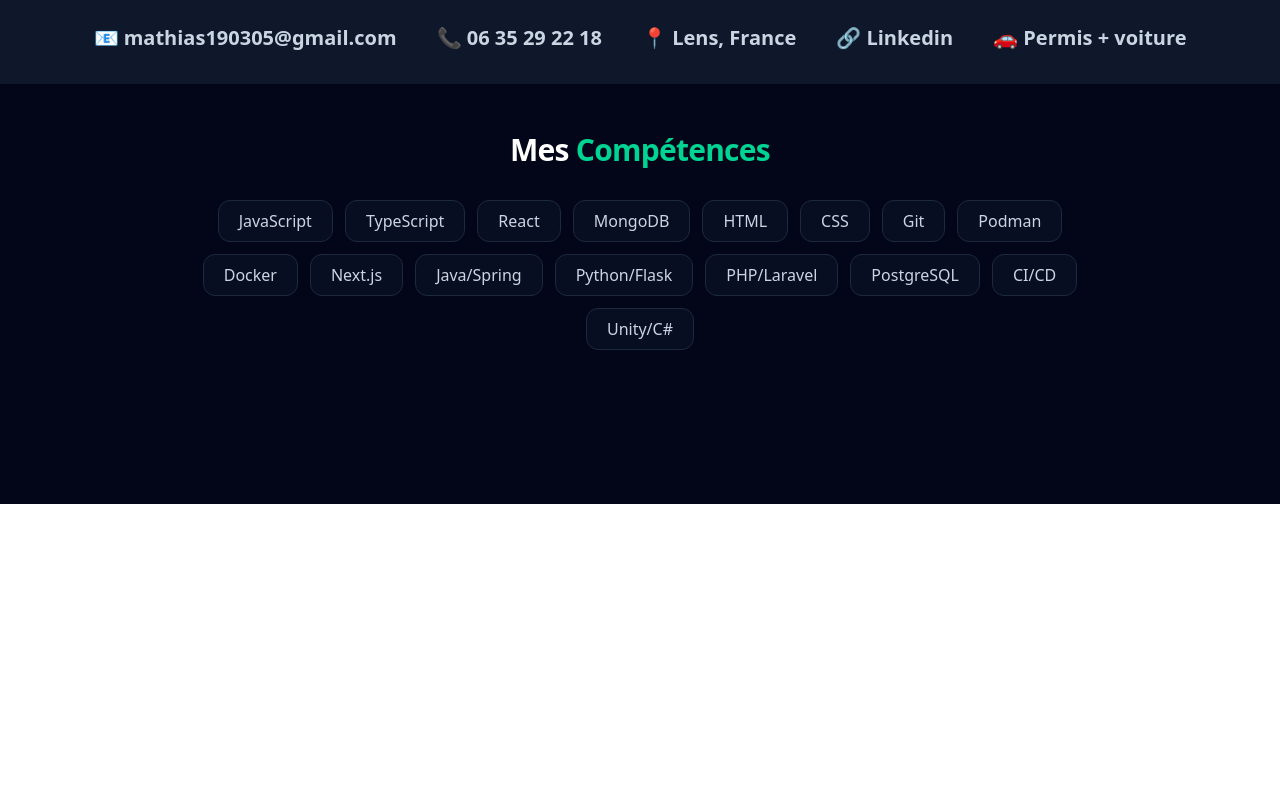
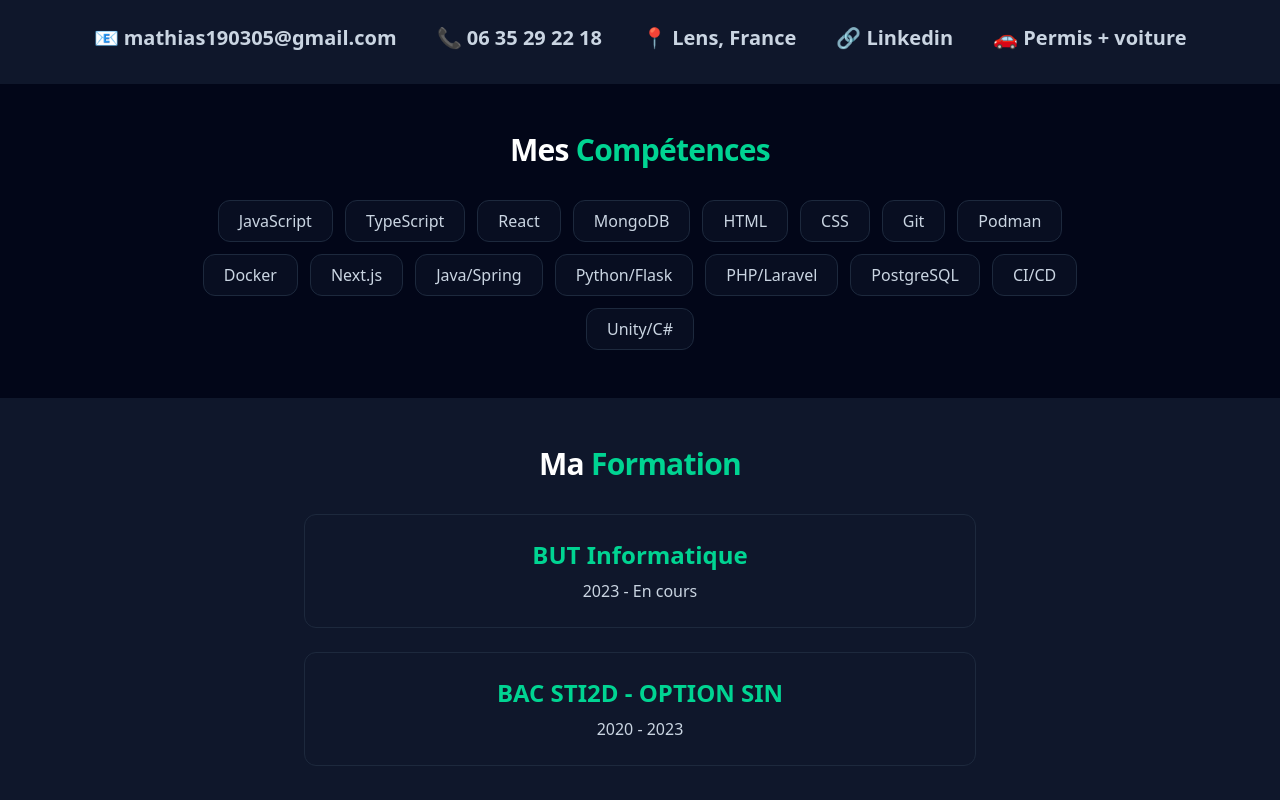
Before and after one commit to Mathias92-cmd/morel-mathias.github.io, a Next.js app: page /morel-mathias.github.io/ in a window 1280 px wide. Shown: the part 296-1096 px from the top of the page. Before the commit the page ends 800 px from the top, so only its background shows below. Built offline with nearby package versions, Linux system fonts and the light colour scheme.

Commit message:
Fixes #4 - Mise en place du component formation

```diff
--- /dev/null
+++ b/app/components/Formation.tsx
@@ -0,0 +1,27 @@
+export default function Formation() {
+  return (
+    <section className="bg-slate-900 py-12 px-4">
+      <div className="max-w-4xl mx-auto text-center">
+        <h2 className="text-3xl font-bold mb-8 text-white tracking-tight">
+          Ma <span className="text-emerald-400">Formation</span>
+        </h2>
+        <div className="flex flex-col gap-6 max-w-2xl mx-auto">
+          <div className="border border-slate-800 rounded-xl p-6 w-full">
+            <h3 className="text-2xl font-semibold mb-2 text-emerald-400">
+              BUT Informatique
+            </h3>
+            <h3 className="text-md font-medium text-slate-300">
+              2023 - En cours
+            </h3>
+          </div>
+          <div className="border border-slate-800 rounded-xl p-6 w-full">
+            <h3 className="text-2xl font-semibold mb-2 text-emerald-400">
+              BAC STI2D - OPTION SIN
+            </h3>
+            <h3 className="text-md font-medium text-slate-300">2020 - 2023</h3>
+          </div>
+        </div>
+      </div>
+    </section>
+  );
+}
--- a/app/page.tsx
+++ b/app/page.tsx
@@ -1,6 +1,7 @@
 import Header from "./components/Header";
 import ContactBar from "./components/ContactBar";
 import Skills from "./components/Skills";
+import Formation from "./components/Formation";
 
 export default function Page() {
   return (
@@ -8,6 +9,7 @@ export default function Page() {
       <Header />
       <ContactBar />
       <Skills />
+      <Formation />
     </main>
   );
 }
```
